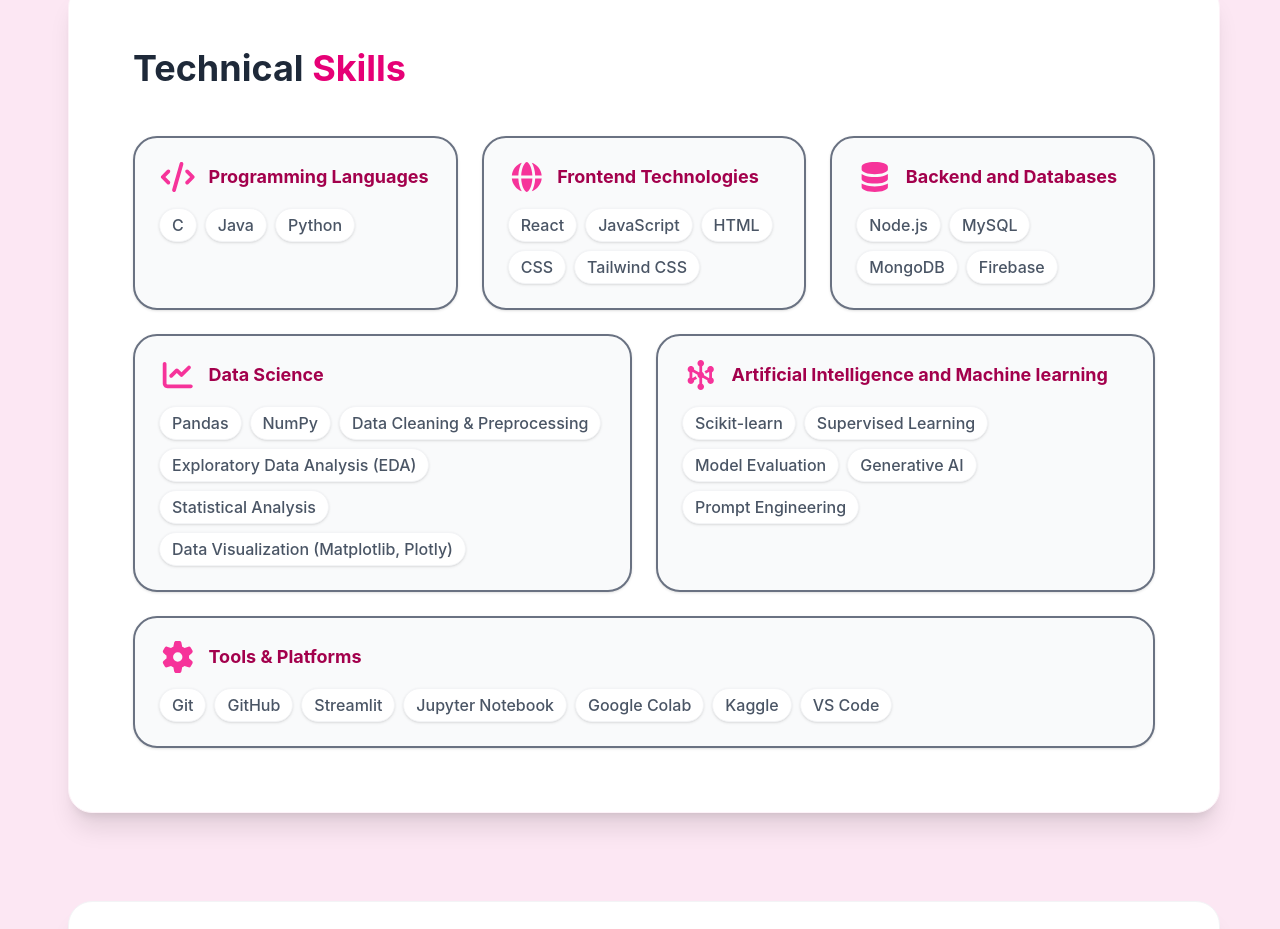
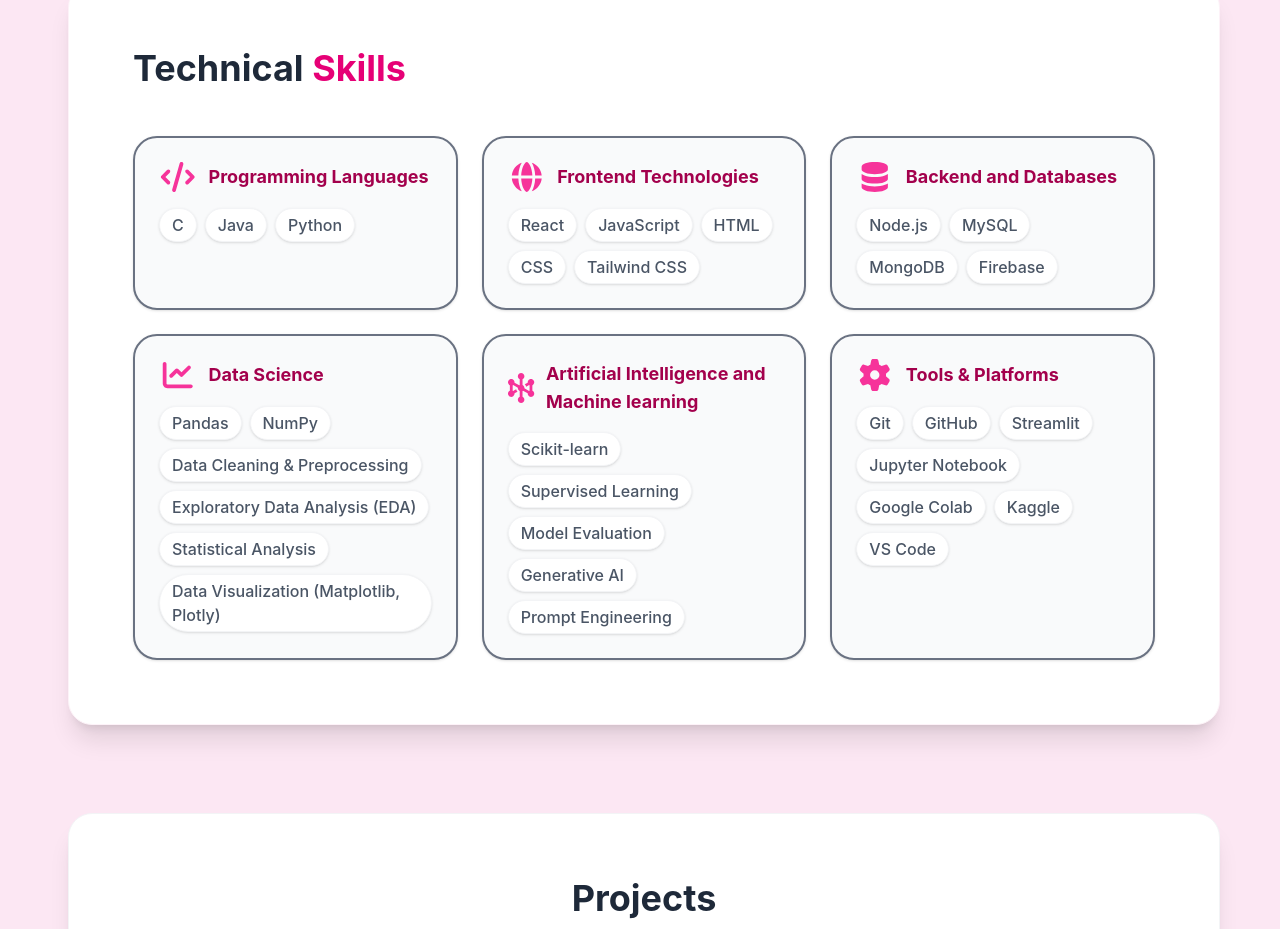
Before and after one commit to SanjnaSukirti/portfolio, a React (Vite) app: page / in a window 1280 px wide. Shown: the part 1213-2142 px from the top of the page. Built offline with nearby package versions, Linux system fonts and the light colour scheme.

Commit message:
Updated Skills section layout to be dynamic

```diff
--- a/src/pages/Skills.jsx
+++ b/src/pages/Skills.jsx
@@ -5,9 +5,8 @@
   faDatabase,
   faGear,
   faGlobe,
-  faServer,
   faChartLine,
-  faHexagonNodes
+  faHexagonNodes,
 } from "@fortawesome/free-solid-svg-icons";
 
 const Skills = () => {
@@ -57,7 +56,13 @@
     },
     {
       title: "Artificial Intelligence and Machine learning",
-      skills: ["Scikit-learn", "Supervised Learning", "Model Evaluation","Generative AI", "Prompt Engineering"],
+      skills: [
+        "Scikit-learn",
+        "Supervised Learning",
+        "Model Evaluation",
+        "Generative AI",
+        "Prompt Engineering",
+      ],
       icon: faHexagonNodes,
       iconType: "fa",
       bgColor: "bg-gray-50",
@@ -124,23 +129,8 @@
         </div>
 
         {/* Skills Grid */}
-        {/* First Row - 4 Columns */}
-        <div className="grid grid-cols-1 sm:grid-cols-2 lg:grid-cols-3 gap-6 mb-6">
-          {skillCategories.slice(0, 3).map((category, index) => (
-            <SkillCard key={index} category={category} />
-          ))}
-        </div>
-
-        {/* Second Row - 2 Columns */}
-        <div className="grid grid-cols-1 sm:grid-cols-2 gap-6 mb-6">
-          {skillCategories.slice(3, 5).map((category, index) => (
-            <SkillCard key={index} category={category} />
-          ))}
-        </div>
-
-        {/* Third Row - 2 Columns */}
-        <div className="grid grid-cols-1 gap-6">
-          {skillCategories.slice(5, 6).map((category, index) => (
+        <div className="grid grid-cols-1 sm:grid-cols-2 lg:grid-cols-3 gap-6">
+          {skillCategories.map((category, index) => (
             <SkillCard key={index} category={category} />
           ))}
         </div>
```
